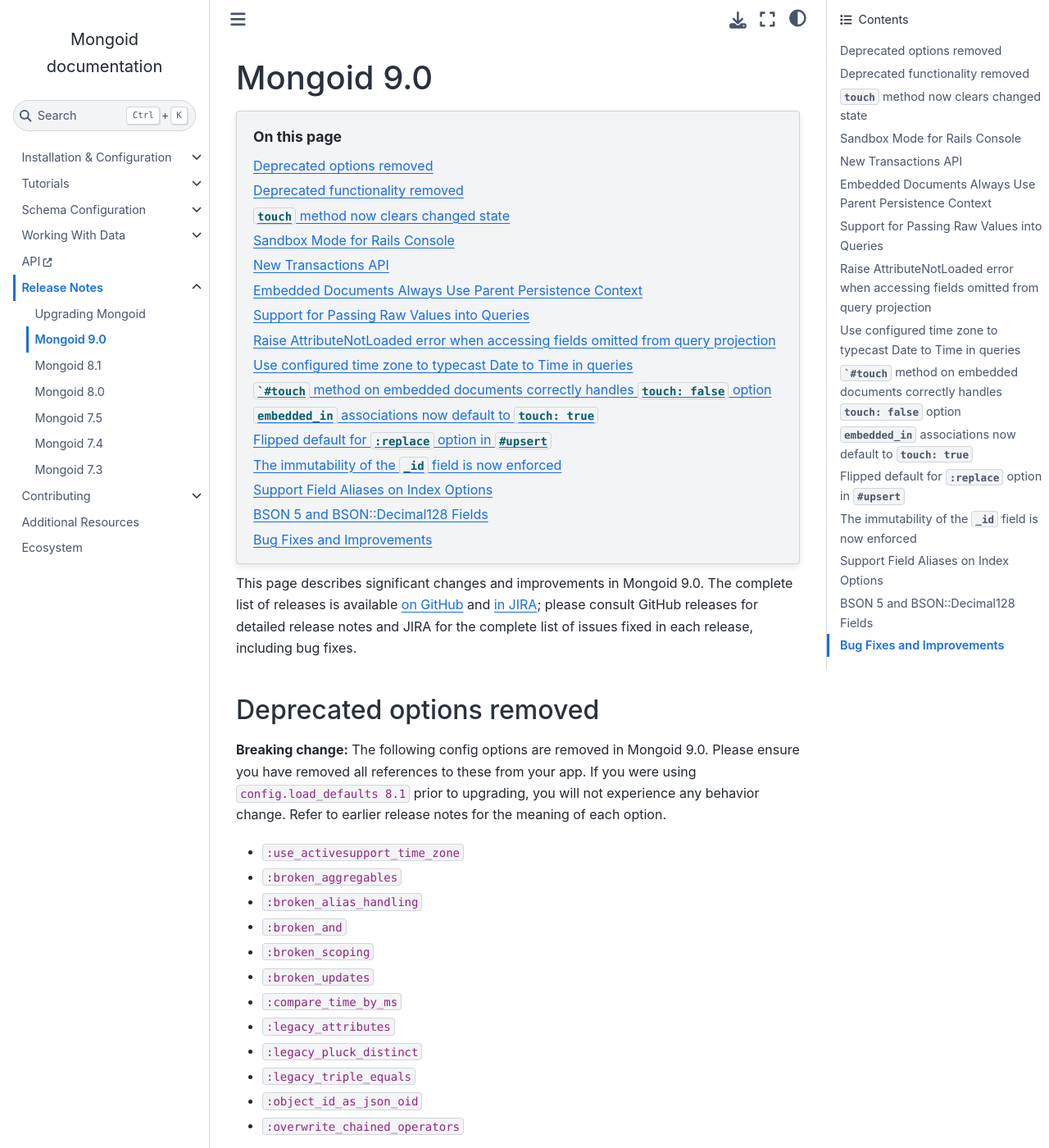
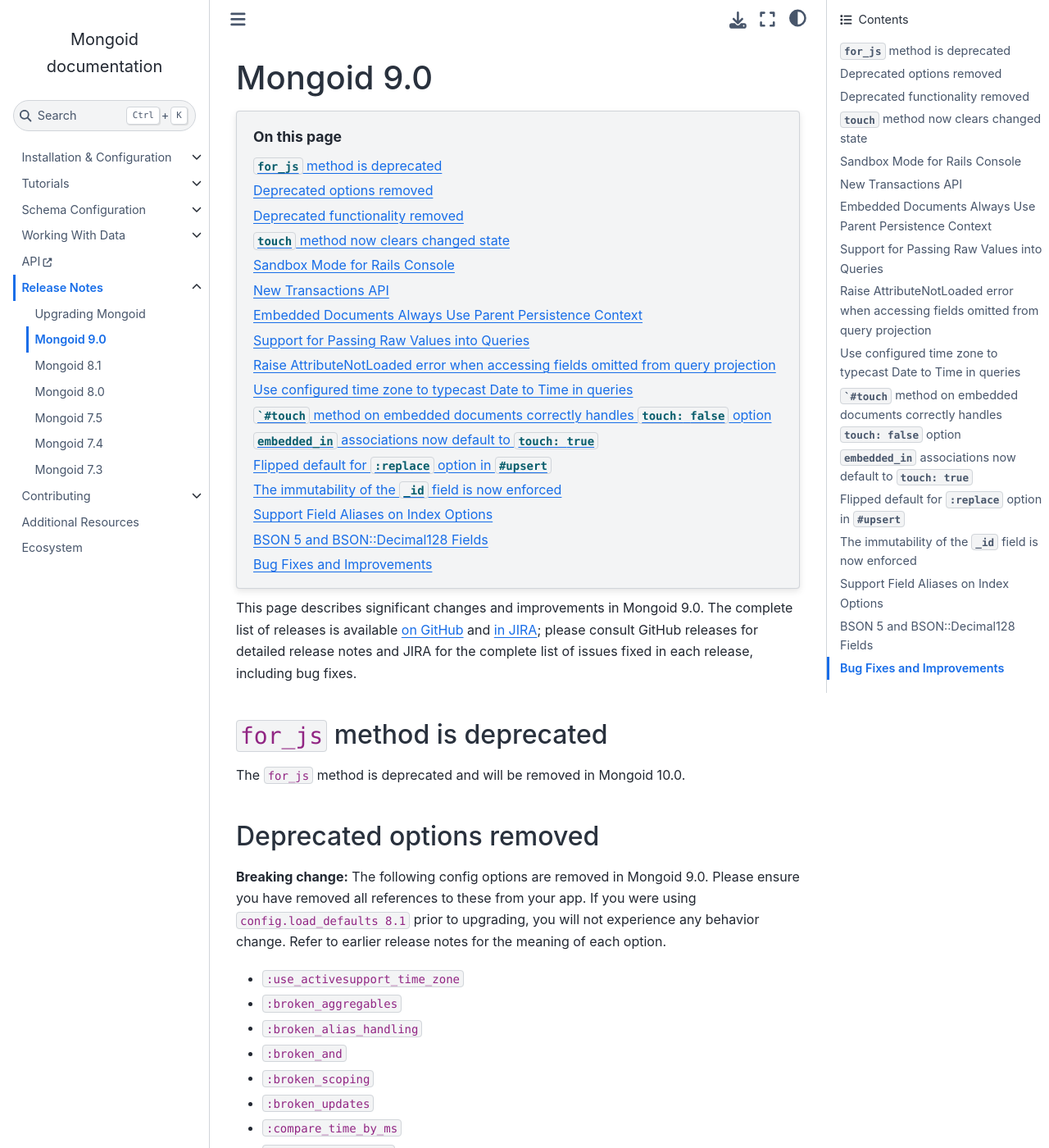
Before and after one commit to i80and/docs-mongoid, a Sphinx documentation site: the page built from docs/release-notes/mongoid-9.0.txt, in a window 1280 px wide and 1400 px high. Shown: the whole window at 82% size. Built offline with Sphinx 7.4.7 and the Sphinx Book theme 1.1.4, drawn with Linux system fonts in a browser that asks for light colours.

Commit message:
RUBY-5651 Deprecate for_js API (#5721)

```diff
--- a/docs/release-notes/mongoid-9.0.txt
+++ b/docs/release-notes/mongoid-9.0.txt
@@ -16,6 +16,12 @@ The complete list of releases is available `on GitHub
 <https://jira.mongodb.org/projects/MONGOID?selectedItem=com.atlassian.jira.jira-projects-plugin:release-page>`_;
 please consult GitHub releases for detailed release notes and JIRA for
 the complete list of issues fixed in each release, including bug fixes.
+
+
+``for_js`` method is deprecated
+-------------------------------
+
+The ``for_js`` method is deprecated and will be removed in Mongoid 10.0.
 
 
 Deprecated options removed
```
